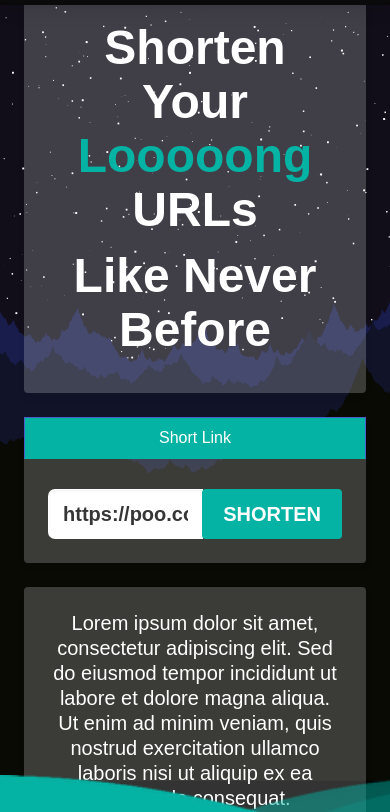
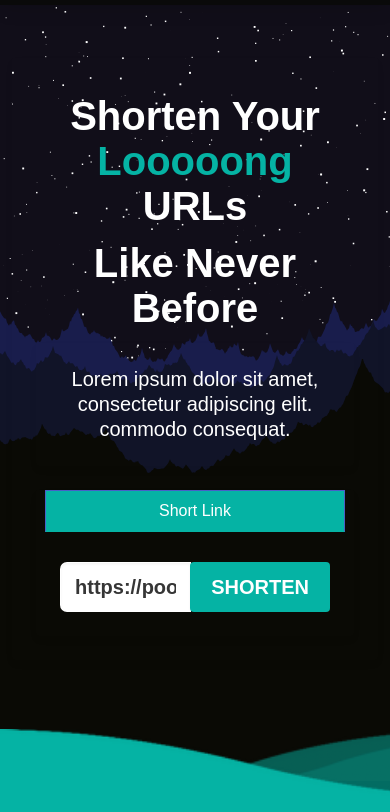
Before and after one commit to Jehanzeb11/url-shortner, a plain HTML site: page index.html in a window 390 px wide. Shown: the part 63-875 px from the top of the page. Drawn offline with Linux system fonts and the light colour scheme; a web font is replaced by a local one.

Commit message:
added changes of style

```diff
--- a/css/styles.css
+++ b/css/styles.css
@@ -276,12 +276,14 @@ img.img {
   background-size: cover;
 }
 
-h1{
-  font-size: 3rem !important;
+.title {
+  font-size: 4.5rem !important;
   color: #ffff !important;
 }
 
-
+.short_link{
+  width: 80% !important;
+}
 
 .menu {
   z-index: 9999;
@@ -308,8 +310,8 @@ h1{
 }
 
 .boxy {
-  padding: 2.5rem;
-  background: rgba(255, 255, 255, .08);
+  padding: 0 2.5rem;
+  /* background: rgba(255, 255, 255, .05); */
   box-shadow: 0 4px 8px 0 rgb(0 0 0 / 4%), 0 6px 20px 0 rgb(0 0 0 / 1%);
   border-radius: 4px !important;
 }
@@ -480,7 +482,7 @@ background: #05b3a4 !important;
 
   .boxy {
     padding: 1.5rem;
-    background: rgba(255, 255, 255, 0.2) !important;
+    /* background: rgba(255, 255, 255, 0.2) !important; */
   }
 
   .section.is-small {
@@ -522,7 +524,7 @@ background: #05b3a4 !important;
 }
 
 .footer {
-  margin-top: 3rem;
+  margin-top: 3rem !important;
   padding-top: 6em;
   padding-bottom: 6em;
 }
@@ -656,3 +658,43 @@ form textarea {
   max-height: calc(var(--lh) * var(--max-lines));
   --max-lines: 4;
 }
+
+
+a.bgPrimary.has-text-white {
+  width: 300px;
+  margin-left: auto;
+  margin-right: auto;
+}
+
+ul {
+  justify-content: center !important;
+}
+
+
+.hero-body {
+  justify-content: center;
+}
+
+.column.is-8 {
+  width: 100%;
+}
+
+.column{
+padding: 0 !important;
+}
+
+@media(max-width: 768px) {
+  .title {
+    font-size: 2.5rem !important;
+  }
+}
+
+#result > a{
+color: #05b3a4 !important;
+font-weight: 600 !important;
+}
+
+#result_container > div {
+  display: flex !important;
+  justify-content: center !important;
+}
--- a/index.html
+++ b/index.html
@@ -69,23 +69,29 @@
 
     <canvas id="bgCanvas"></canvas>
     <main id="swup" class="transition-fade mainContent" data-swup="0">
-      <section class="hero is-fullheight">
+      <section class="hero is-fullheight is-fullwidth">
         <div class="hero-body">
-          <div class="container">
+          <div class="container-fluid">
             <div class="columns is-centered">
               <div class="column is-8">
 
-                <!-- Title Section -->
                 <div class="boxy animate__animated animate__fadeInUp">
                   <div class="content has-text-centered">
                     <h1 class="title m-3">Shorten Your <span class="colorPrimary"> Looooong</span> URLs</h1>
                     <h1 class="title m-3">Like Never Before</h1>
+                    <div class="boxy animate__animated animate__fadeInUp animate__delay-1s">
+                      <div class="content has-text-centered">
+                        <p class="subtitle is-5 has-text-white">Lorem ipsum dolor sit amet, consectetur adipiscing elit.  commodo consequat.</p>
+                      </div>
                   </div>
                 </div>
+                <!-- Title Section -->
 
                 <!-- Short Link Section -->
-                <div class="boxy is-relative mt-5 pt-6 animate__animated animate__fadeInUp animate__delay-05s">
-                  <div class="tabs main is-toggle is-boxed is-fullwidth">
+
+
+                <div class="boxy is-relative pt-6 animate__animated animate__fadeInUp animate__delay-05s">
+                  <div class="tabs main is-toggle is-boxed">
                     <ul>
                       <li class="is-active">
                         <a data-id="short_link" class="bgPrimary  has-text-white">Short Link</a>
@@ -125,10 +131,10 @@
                 </div>
 
                 <!-- Description Section -->
-                <div class="boxy mt-5 animate__animated animate__fadeInUp animate__delay-1s">
+                <!-- <div class="boxy mt-5 animate__animated animate__fadeInUp animate__delay-1s">
                   <div class="content has-text-centered">
                     <p class="subtitle is-5 has-text-white">Lorem ipsum dolor sit amet, consectetur adipiscing elit. Sed do eiusmod tempor incididunt ut labore et dolore magna aliqua. Ut enim ad minim veniam, quis nostrud exercitation ullamco laboris nisi ut aliquip ex ea commodo consequat.</p>
-                  </div>
+                  </div> -->
                 </div>
 
               </div>
```
